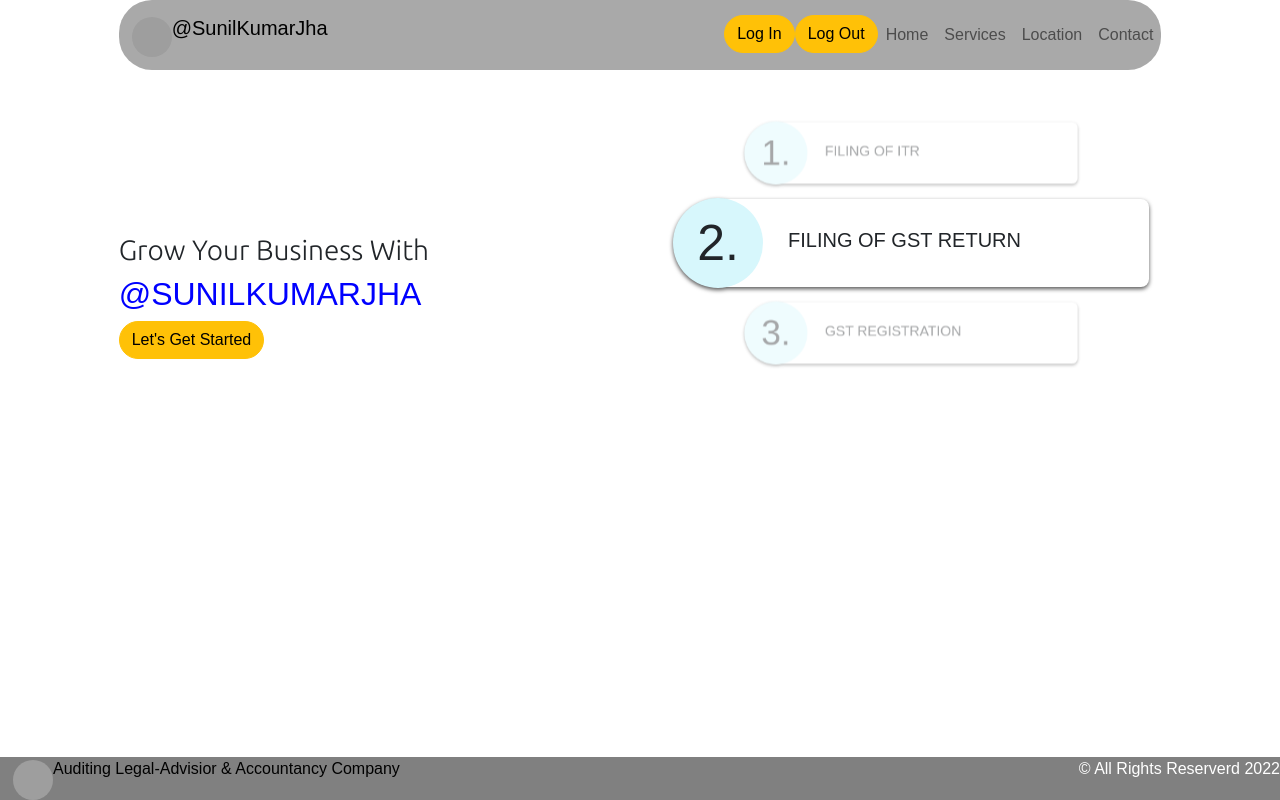
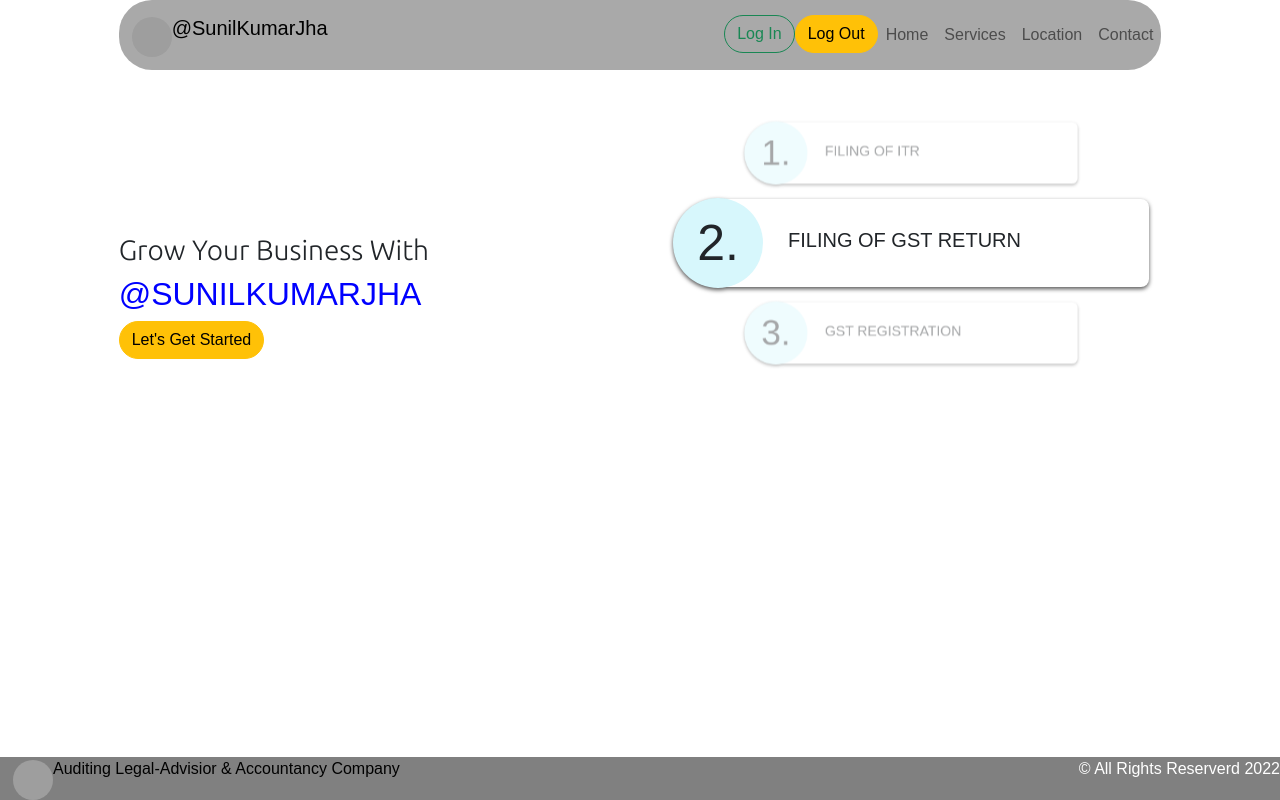
Before and after one commit to gaurabhkumarjha/sunilkumarjha, a React (Create React App) app: page / in a window 1280 px wide. Built offline with nearby package versions, Linux system fonts and the light colour scheme; grey boxes are pictures that could not be loaded.

Commit message:
change btn

```diff
--- a/src/Login.jsx
+++ b/src/Login.jsx
@@ -4,7 +4,7 @@ import "../node_modules/bootstrap/dist/css/bootstrap.min.css";
 const Login = () => {
   const { loginWithRedirect } = useAuth0();
 
-  return <button class="btn btn-warning lgs" onClick={() => loginWithRedirect()}>Log In</button>;
+  return <button class="btn btn-outline-success lgs" onClick={() => loginWithRedirect()}>Log In</button>;
 };
 
 export default Login;
```
